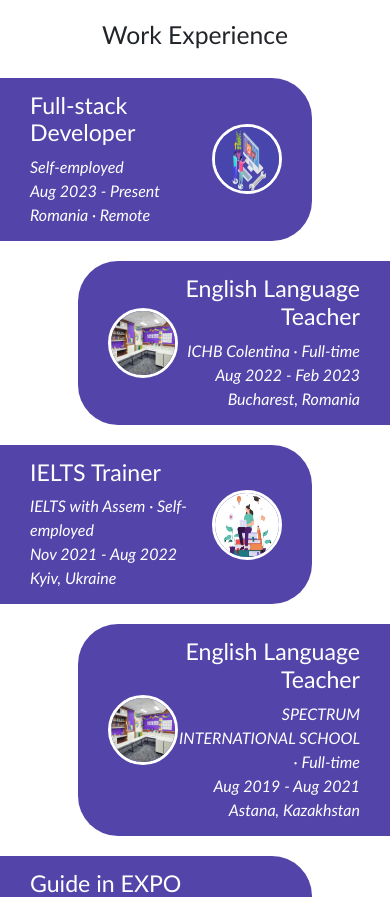
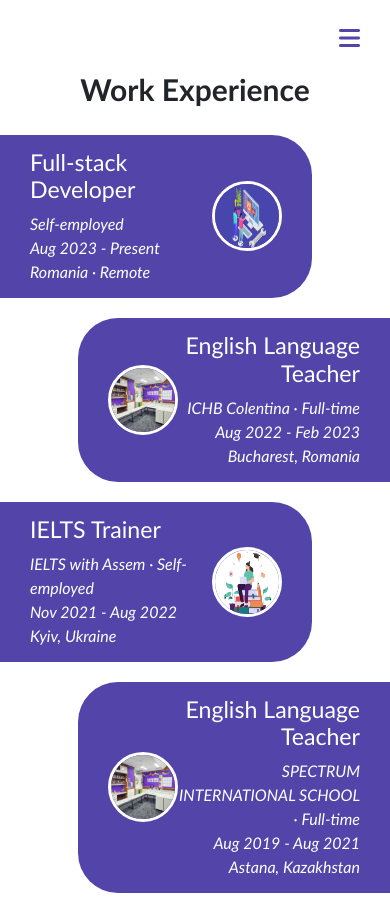
Before and after one commit to zhorabay/Portfolio, a React (Create React App) app: page /about in a window 390 px wide. Shown: the top 897 px of the page. Built offline with nearby package versions, Linux system fonts and the light colour scheme.

Commit message:
Make navbar responsive

```diff
--- a/public/index.html
+++ b/public/index.html
@@ -24,6 +24,7 @@
       work correctly both with client-side routing and a non-root public URL.
       Learn how to configure a non-root public URL by running `npm run build`.
     -->
+    <link rel="stylesheet" href="https://cdnjs.cloudflare.com/ajax/libs/font-awesome/6.5.1/css/all.min.css" integrity="sha512-DTOQO9RWCH3ppGqcWaEA1BIZOC6xxalwEsw9c2QQeAIftl+Vegovlnee1c9QX4TctnWMn13TZye+giMm8e2LwA==" crossorigin="anonymous" referrerpolicy="no-referrer" />
     <title>React App</title>
   </head>
   <body>
--- a/src/components/About/About.css
+++ b/src/components/About/About.css
@@ -60,6 +60,12 @@
     margin: 20px 0;
   }
 
+  .about h2 {
+    margin-top: 13%;
+    font-size: 30px;
+    font-weight: 600;
+  }
+
   .experience-1,
   .experience-2 {
     width: 80%;
--- a/src/components/Blog/Blog.css
+++ b/src/components/Blog/Blog.css
@@ -40,5 +40,6 @@
 
   .blog-h2 {
     font-size: 40px;
+    margin-top: 15%;
   }
 }
--- a/src/components/Mainpage/MainPage.css
+++ b/src/components/Mainpage/MainPage.css
@@ -80,7 +80,7 @@
 @media screen and (max-width: 768px) {
   .main-page {
     grid-template-columns: 370px;
-    grid-template-rows: 700px 540px 100px;
+    grid-template-rows: 750px 540px 100px;
     margin: 20px 0;
   }
 
--- a/src/components/Navigation/Navigation.css
+++ b/src/components/Navigation/Navigation.css
@@ -6,7 +6,7 @@
   text-decoration: none;
 }
 
-.navbar {
+#navbar {
   display: flex;
   align-items: center;
   justify-content: space-around;
@@ -55,8 +55,53 @@
   border-radius: 30px;
 }
 
+#mobile {
+  display: none;
+}
+
 @media screen and (max-width: 768px) {
-  .navbar {
+  #navbar {
+    align-items: flex-start;
+    padding: 90px;
+    margin: 0;
+    border-radius: inherit;
+    position: fixed;
+    right: -1000px;
+    width: 100%;
+    top: 0;
+    transition: 0.3s ease-in-out;
+  }
+
+  #navbar.active {
+    right: 0;
+  }
+
+  .menu {
+    flex-direction: column;
+    justify-content: flex-start;
+    gap: 10px;
+    font-size: 30px;
+  }
+
+  .nav-name {
     display: none;
   }
+
+  #mobile {
+    display: inline;
+    opacity: 1;
+    position: fixed;
+    right: 30px;
+    font-size: 24px;
+  }
+
+  .fa-bars {
+    color: #5344a9;
+    cursor: pointer;
+  }
+
+  .fa-times {
+    color: #fff;
+    cursor: pointer;
+  }
 }
--- a/src/components/Navigation/Navigation.jsx
+++ b/src/components/Navigation/Navigation.jsx
@@ -1,19 +1,73 @@
-import React from 'react';
+import React, { Component } from 'react';
 import { Link } from 'react-router-dom';
 import './Navigation.css';
 
-const Navbar = () => (
-  <nav className="navbar">
-    <ul className="menu">
-      <li className="menu-link"><Link className="menu-link-l" to="/">Home</Link></li>
-      <li className="menu-link"><Link className="menu-link-l" to="/about">About</Link></li>
-      <li className="menu-link"><Link className="menu-link-l" to="/projects">Projects</Link></li>
-      <li className="menu-link"><Link className="nav-name" to="/">AZ</Link></li>
-      <li className="menu-link"><Link className="menu-link-l" to="/education">Education</Link></li>
-      <li className="menu-link"><Link className="menu-link-l" to="/blog">Blog</Link></li>
-      <li className="menu-link"><Link className="menu-link-l" to="/contact">Contact</Link></li>
-    </ul>
-  </nav>
-);
+class Navbar extends Component {
+  constructor(props) {
+    super(props);
+    this.state = { clicked: false };
+  }
+
+  handleClick = () => {
+    this.setState((prevState) => ({ clicked: !prevState.clicked }));
+  };
+
+  render() {
+    const { clicked } = this.state;
+
+    return (
+      <>
+        <nav id="navbar" className={clicked ? '#navbar active' : '#navbar'}>
+          <ul className="menu">
+            <li className="menu-link">
+              <Link className="menu-link-l" to="/">
+                Home
+              </Link>
+            </li>
+            <li className="menu-link">
+              <Link className="menu-link-l" to="/about">
+                About
+              </Link>
+            </li>
+            <li className="menu-link">
+              <Link className="menu-link-l" to="/projects">
+                Projects
+              </Link>
+            </li>
+            <li className="menu-link">
+              <Link className="nav-name" to="/">
+                AZ
+              </Link>
+            </li>
+            <li className="menu-link">
+              <Link className="menu-link-l" to="/education">
+                Education
+              </Link>
+            </li>
+            <li className="menu-link">
+              <Link className="menu-link-l" to="/blog">
+                Blog
+              </Link>
+            </li>
+            <li className="menu-link">
+              <Link className="menu-link-l" to="/contact">
+                Contact
+              </Link>
+            </li>
+          </ul>
+        </nav>
+        <div
+          id="mobile"
+          onClick={this.handleClick}
+          onKeyPress={this.handleKeyPress}
+          role="button"
+          tabIndex={0}
+        >
+          <i id="bar" className={clicked ? 'fas fa-times' : 'fas fa-bars'} />
+        </div>
+      </>
+    );
+  }
+}
 
 export default Navbar;
--- a/src/components/Projects/Projects.css
+++ b/src/components/Projects/Projects.css
@@ -48,6 +48,12 @@
     margin-top: 20px;
   }
 
+  .projects h2 {
+    margin-top: 13%;
+    font-size: 30px;
+    font-weight: 600;
+  }
+
   .carousel {
     height: 500px;
     width: 370px;
```
